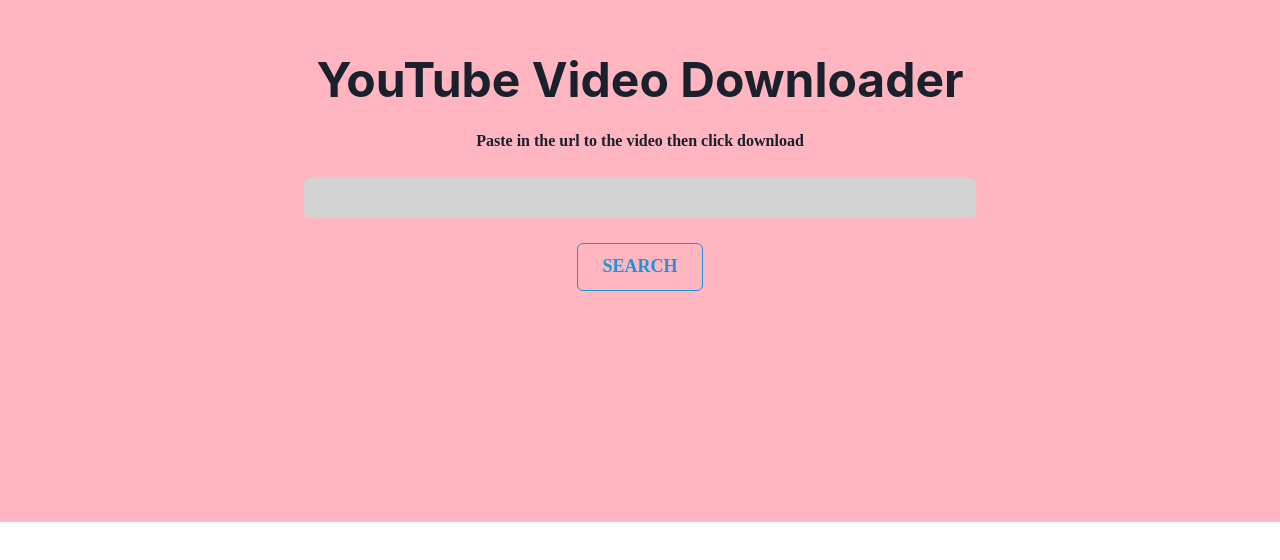
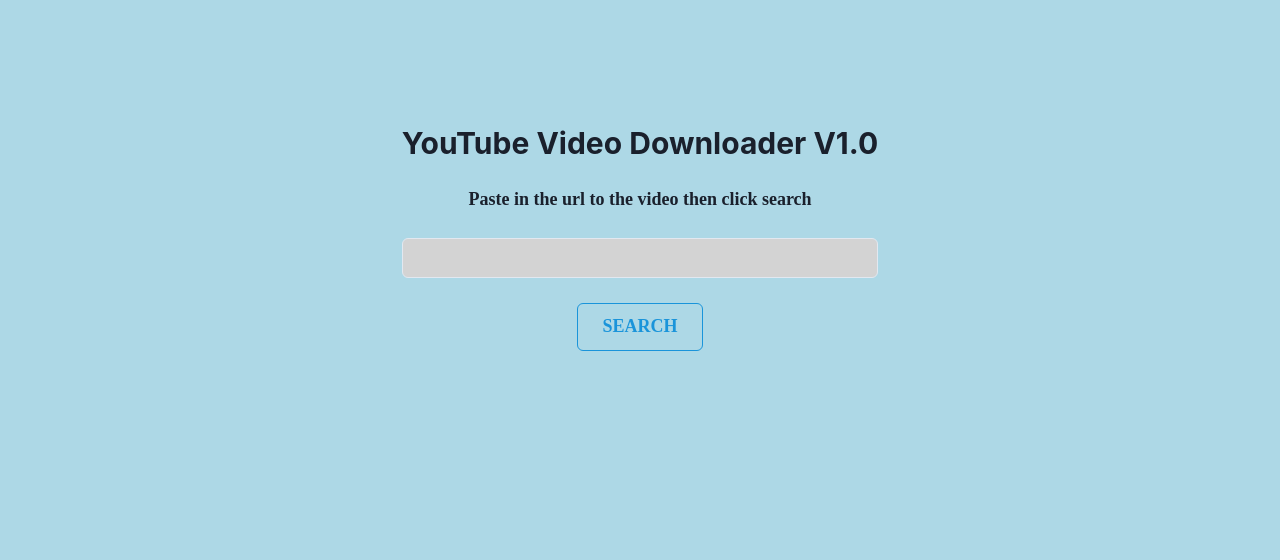
Before and after one commit to MuhammadAlzamily/yt-downloader, a React (Create React App) app: page / in a window 1280 px wide. Shown: the part 150-710 px from the top of the page. Built offline with nearby package versions, Linux system fonts and the light colour scheme.

Commit message:
fixed layout

```diff
--- a/src/components/Downloader.jsx
+++ b/src/components/Downloader.jsx
@@ -1,6 +1,6 @@
 import { Button } from "@chakra-ui/button";
 import { Input } from "@chakra-ui/input";
-import { Center, Heading, Text, VStack } from "@chakra-ui/layout";
+import { Container, Flex, Heading, Text, VStack } from "@chakra-ui/layout";
 import React, { useState } from "react";
 import axios from "axios";
 export default function Downloader() {
@@ -31,18 +31,25 @@
   };
   return (
     <div>
-      <Center bg="lightpink" fontFamily="cursive" h="2xl" fontWeight="bold">
-        <VStack spacing={25}>
-          <Heading size="2xl" as="h3">
-            YouTube Video Downloader
+      <Flex
+        height="100vh"
+        alignItems="center"
+        justifyContent="center"
+        bg="lightblue"
+      >
+        <VStack
+          fontFamily="cursive"
+          fontWeight="bold"
+          fontSize="lg"
+          spacing={25}
+        >
+          <Heading size="lg" as="h3">
+            YouTube Video Downloader V1.0
           </Heading>
-          <Text size="lg">
-            Paste in the url to the video then click download
-          </Text>
+          <Text size="lg">Paste in the url to the video then click search</Text>
           <Input
-            w="2xl"
             bg="lightgray"
-            variant="filled"
+            variant="outline"
             value={vidurl}
             onChange={(e) => setVidUrl(e.target.value)}
           />
@@ -65,7 +72,7 @@
             </a>
           )}
         </VStack>
-      </Center>
+      </Flex>
     </div>
   );
 }
```
